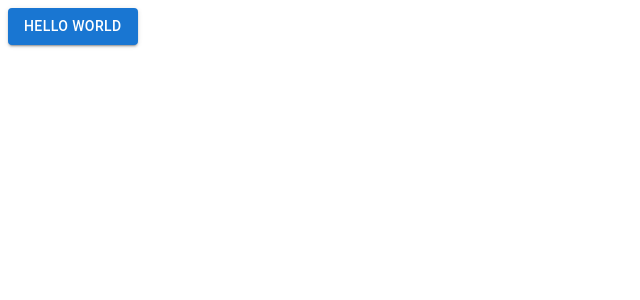
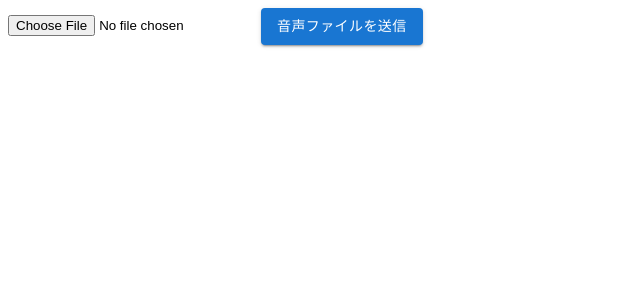
Before and after one commit to tomofuji-dev/ai-hackathon-pre, a React (Vite) app in the folder frontend/: page / in a window 1280 px wide. Shown: the top 300 px of the page, without its empty margins (0-640 px from the left). Built offline with nearby package versions, Linux system fonts and the light colour scheme.

Commit message:
[UPDATE] add wav page

```diff
--- a/frontend/src/App.tsx
+++ b/frontend/src/App.tsx
@@ -1,9 +1,50 @@
+import React, { useState } from "react";
 import Button from "@mui/material/Button";
+import { API_DOMAIN } from "./env";
 
-export default function App() {
+function App() {
+  const [file, setFile] = useState<File | null>(null);
+  const [result, setResult] = useState(null);
+
+  const handleFileChange = (e: React.ChangeEvent<HTMLInputElement>) => {
+    if (e.target.files) {
+      setFile(e.target.files[0]);
+    }
+  };
+
+  const handleClick = async () => {
+    if (!file) {
+      alert("ファイルを選択してください");
+      return;
+    }
+    const formData = new FormData();
+    formData.append("file", file);
+
+    try {
+      const response = await fetch(`${API_DOMAIN}/wav`, {
+        method: "POST",
+        body: formData,
+      });
+      const data = await response.json();
+      setResult(data);
+    } catch (error) {
+      console.error("Error:", error);
+    }
+  };
+
   return (
     <div>
-      <Button variant="contained">Hello World</Button>
+      <input type="file" accept="audio/*" onChange={handleFileChange} />
+      <Button variant="contained" onClick={handleClick}>
+        音声ファイルを送信
+      </Button>
+      {result && (
+        <div>
+          <p>{result.label}</p>
+        </div>
+      )}
     </div>
   );
 }
+
+export default App;
--- /dev/null
+++ b/frontend/src/env.ts
@@ -0,0 +1 @@
+export const API_DOMAIN = "http://localhost:8000";
```
